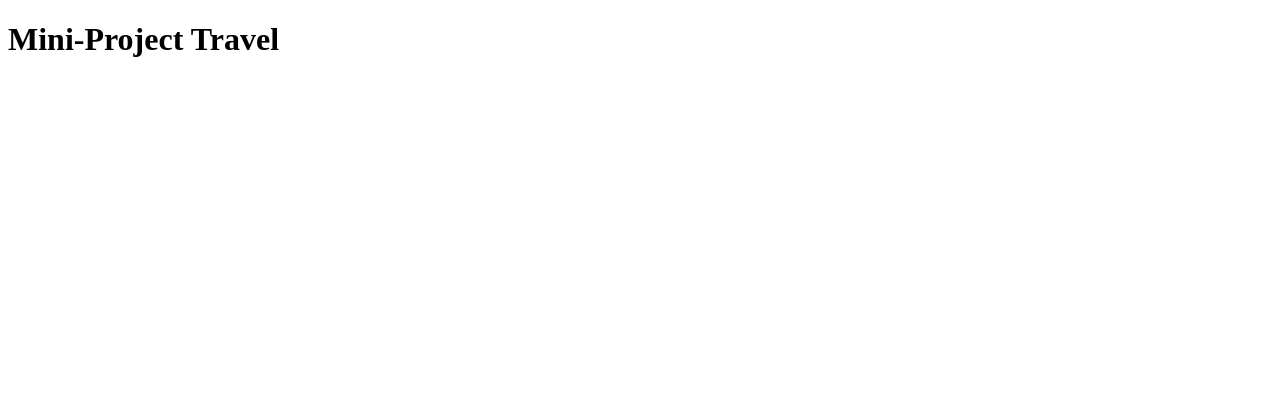
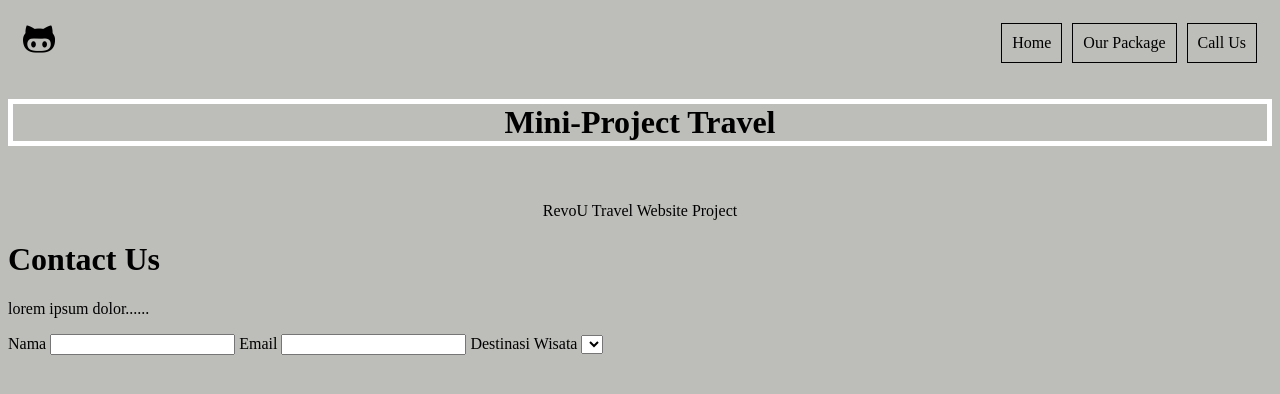
Before and after one commit to afkimuhafaf/RevoU-mini-project, a plain HTML site: page index.html in a window 1280 px wide. Drawn offline with Linux system fonts and the light colour scheme.

Commit message:
progres 1

```diff
--- a/CSS/style.css
+++ b/CSS/style.css
@@ -0,0 +1,53 @@
+body{
+    background-color: #bdbdb9;
+    font-family: inherit;
+}
+#logo{
+    display: flex;
+    justify-items: flex-start;
+    padding: 10px;
+    margin-top: 5px;
+    margin-left: 5px;
+    margin-bottom: 5px;
+    margin-right: 5px;
+}
+#title{
+    border: 5px solid #fff;
+    display: flex;
+    justify-content: center;
+}
+#subtheme{
+    display: flex;
+    justify-content: center;
+}
+nav {
+    display: flex;
+    justify-content: space-between;
+}
+
+.container {
+    display: flex;
+    justify-content: flex-end;
+    padding: 10px;
+}
+
+.container > div {
+    padding: 10px;
+    margin-top: 5px;
+    margin-left: 5px;
+    margin-bottom: 5px;
+    margin-right: 5px;
+}
+
+.home{
+    border: 1px solid #000;
+
+}
+.package{
+    border: 1px solid #000;
+
+}
+.call{
+    border: 1px solid #000;
+
+}
--- a/index.html
+++ b/index.html
@@ -11,6 +11,44 @@
 
 <body>
     <script src="JS\script.js"></script>
-    <h1>Mini-Project Travel</h1>
+    <nav id="flyer">
+        <img id="logo" src="github-logo-face.png" width="32" height="32">
+
+    <section class="container">
+        <div class="home">Home</div>
+        <div class="package">Our Package</div>
+        <div class="call">Call Us</div>
+    </section>
+
+    </nav>
+    <h1><span id="title">Mini-Project Travel</span></h1>
+    <br>
+    <p id="subtheme">RevoU Travel Website Project</p>
+
+
+
+
+    <form>
+        <h1>Contact Us</h1>
+        <p>lorem ipsum dolor......</p>
+        <label for="name">Nama</label>
+        <input type="text">
+        <label for="email">Email</label>
+        <input type="email">
+        <label>Destinasi Wisata</label>
+        <select>
+            <ul id="Dalam negeri">
+                <li>Raja Ampat</li>
+                <li>Danau Toba</li>
+                <li>Kawah Rinjani</li>
+            </ul>
+
+            <ul>
+                <li>Eifel</li>
+                <li>Greet Wall of China</li>
+            </ul>
+
+        </select>
+    </form>
 </body>
 </html>
```
Also changed, not shown: github-logo-face.png (added).
